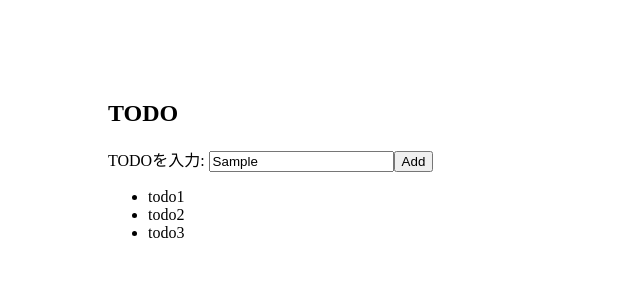
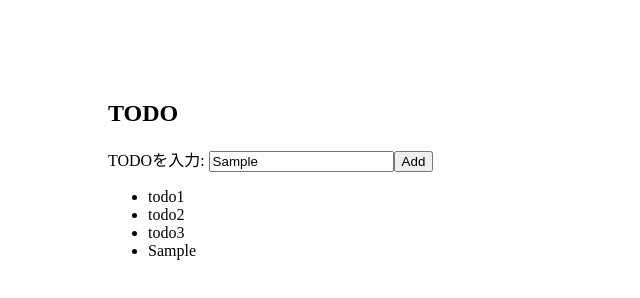
Before and after one commit to samsepy/raw_js_todo, a plain HTML site: page index.html in a window 1280 px wide. Both pictures are taken after typing "Sample" into the empty fields and a click on the button "Add". Shown: the full height of the page, 0-640 px from the left. Drawn offline with Linux system fonts and the light colour scheme.

Commit message:
タスク追加機能

```diff
--- a/index.html
+++ b/index.html
@@ -11,7 +11,7 @@
     <div class="container">
         <h2>TODO</h2>
         <p>
-            <label for="new-task">TODOを入力: </label><input id="new-task" type="text"><button>Add</button>
+            <label for="new-task">TODOを入力: </label><input id="new-task" type="text"><button onclick="todo.addTask()">Add</button>
         </p>
         <ul id='current_task'>
             <li>task1</li>
--- a/main.js
+++ b/main.js
@@ -7,28 +7,36 @@ class TodoList {
             {
               id: 1,
               desc: "todo1",
-              done: true
+              done: false
             },
             {
               id: 2,
               desc: "todo2",
-              done: true
+              done: false
             },
             {
               id: 3,
               desc: "todo3",
-              done: true
+              done: false
             }
         ]
         this.viewTasks();
     }
+    viewTasks() {
+      var todoList = [];
+      this.todos.map(todo => (
+          todoList.push(`<li>${todo.desc}</li>`)
+      ));
+      this.taskList.innerHTML = todoList.join('');
+    }
 
-    viewTasks() {
-        var todoList = [];
-        this.todos.map(todo => (
-            todoList.push(`<li>${todo.desc}</li>`)
-        ));
-        this.taskList.innerHTML = todoList.join('');
+    addTask() {
+      this.todos.push({
+        id: 1,
+        desc: this.taskInput.value,
+        done: "false"
+      });
+      this.viewTasks();
     }
 }
 
```
